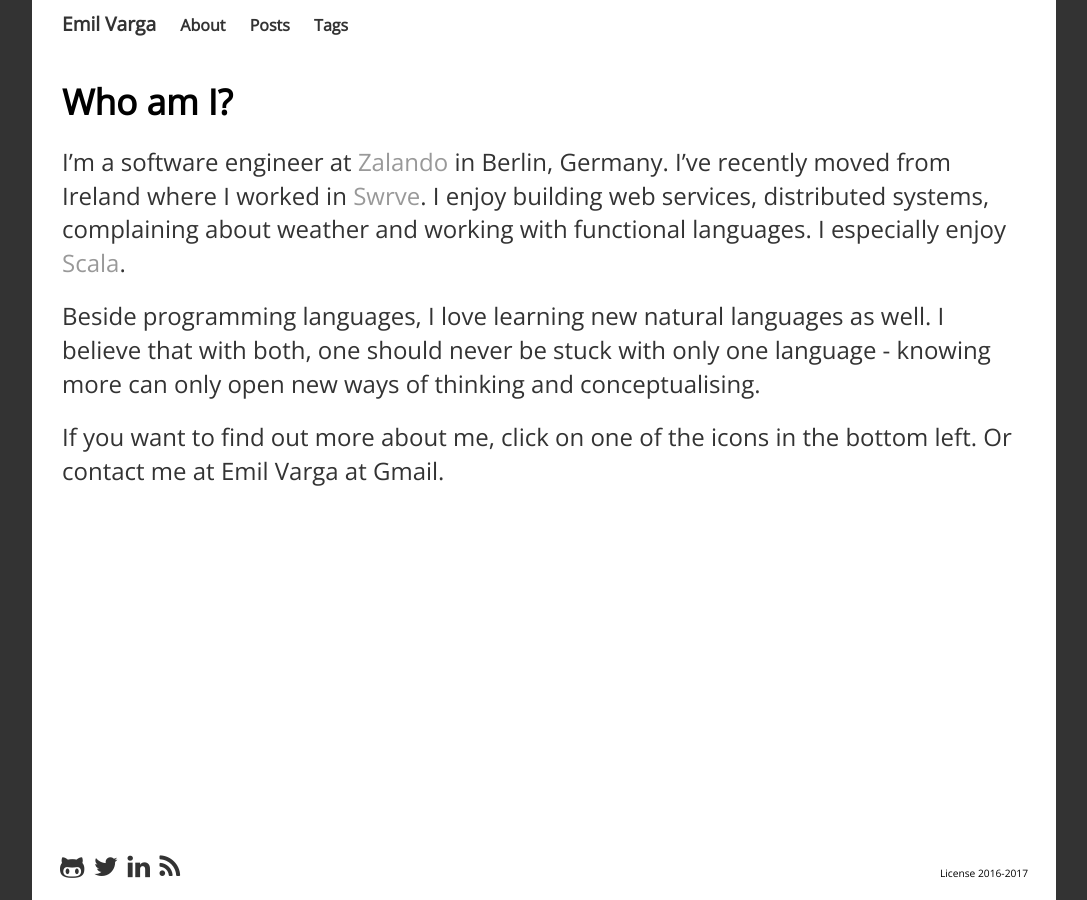
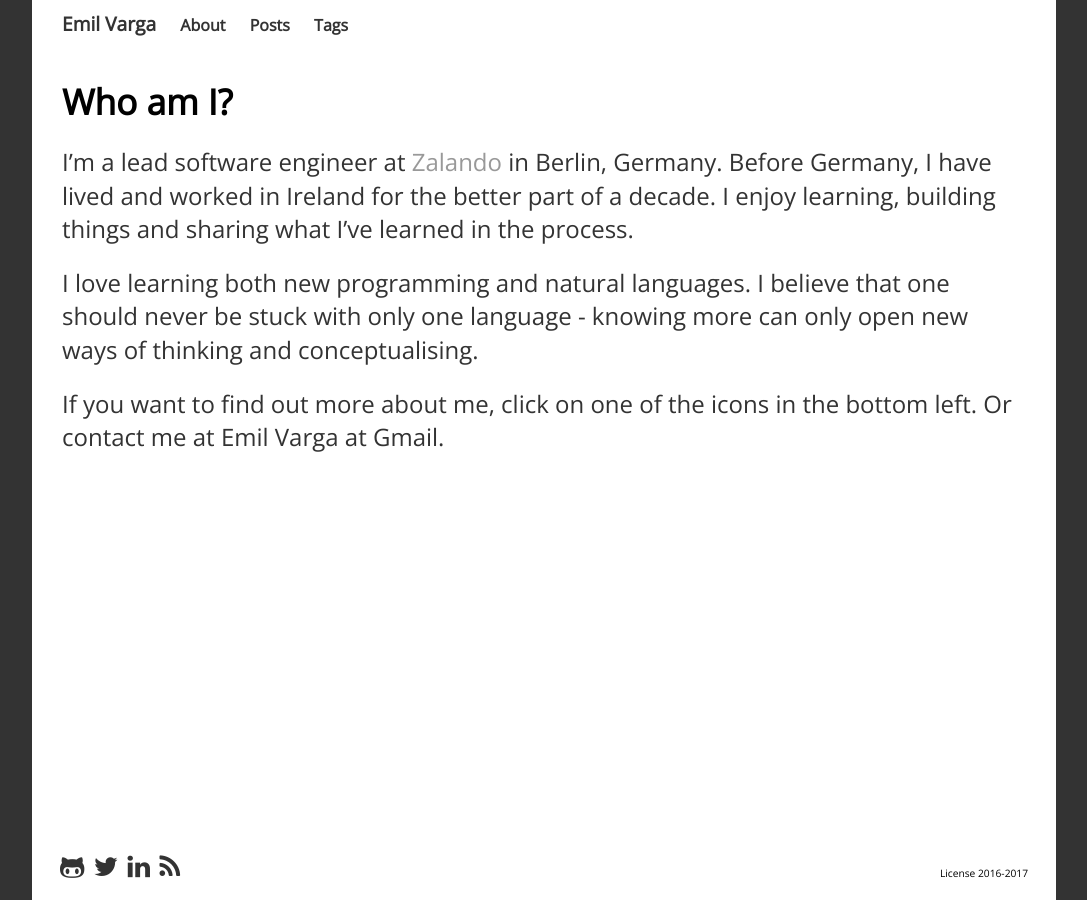
Before and after one commit to cogitor/cogitor.github.io, a Jekyll site: the page built from about.md, in a window 1280 px wide. Shown: the whole page, without its empty margins (96-1183 px from the left). Built offline with Jekyll 4.4.1, drawn with Linux system fonts in a browser that asks for light colours; nearby versions of some CDN libraries; a style sheet for code colours, icons or effects is not loaded.

Commit message:
update about page with latest

```diff
--- a/about.md
+++ b/about.md
@@ -3,10 +3,10 @@
 description: About Emil Varga
 ---
 # {{ page.title }}
-I'm a software engineer at [Zalando](https://www.zalando.de/) in Berlin, Germany. I've recently moved from Ireland where I worked in [Swrve](http://swrve.com). I enjoy building web services, distributed systems, complaining about weather and working with functional languages. I especially enjoy [Scala](http://www.scala-lang.org/).
+I'm a lead software engineer at [Zalando](https://www.zalando.de/) in Berlin, Germany. Before Germany, I have lived and worked in Ireland for the better part of a decade. I enjoy learning, building things and sharing what I've learned in the process.
 
 <!--break-->
 
-Beside programming languages, I love learning new natural languages as well. I believe that with both, one should never be stuck with only one language - knowing more can only open new ways of thinking and conceptualising.
+I love learning both new programming and natural languages. I believe that one should never be stuck with only one language - knowing more can only open new ways of thinking and conceptualising.
 
 If you want to find out more about me, click on one of the icons in the bottom left. Or contact me at Emil Varga at Gmail.
```
